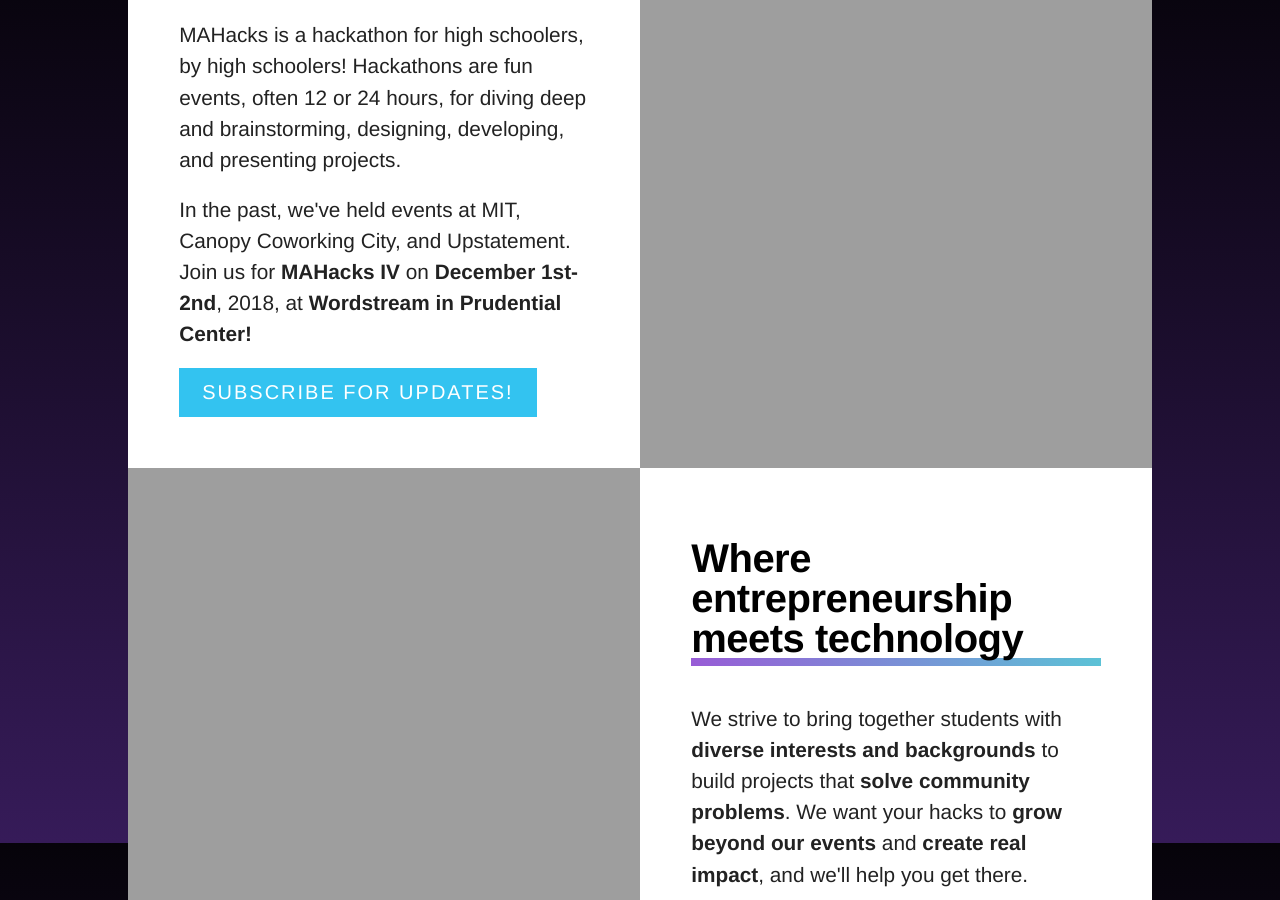
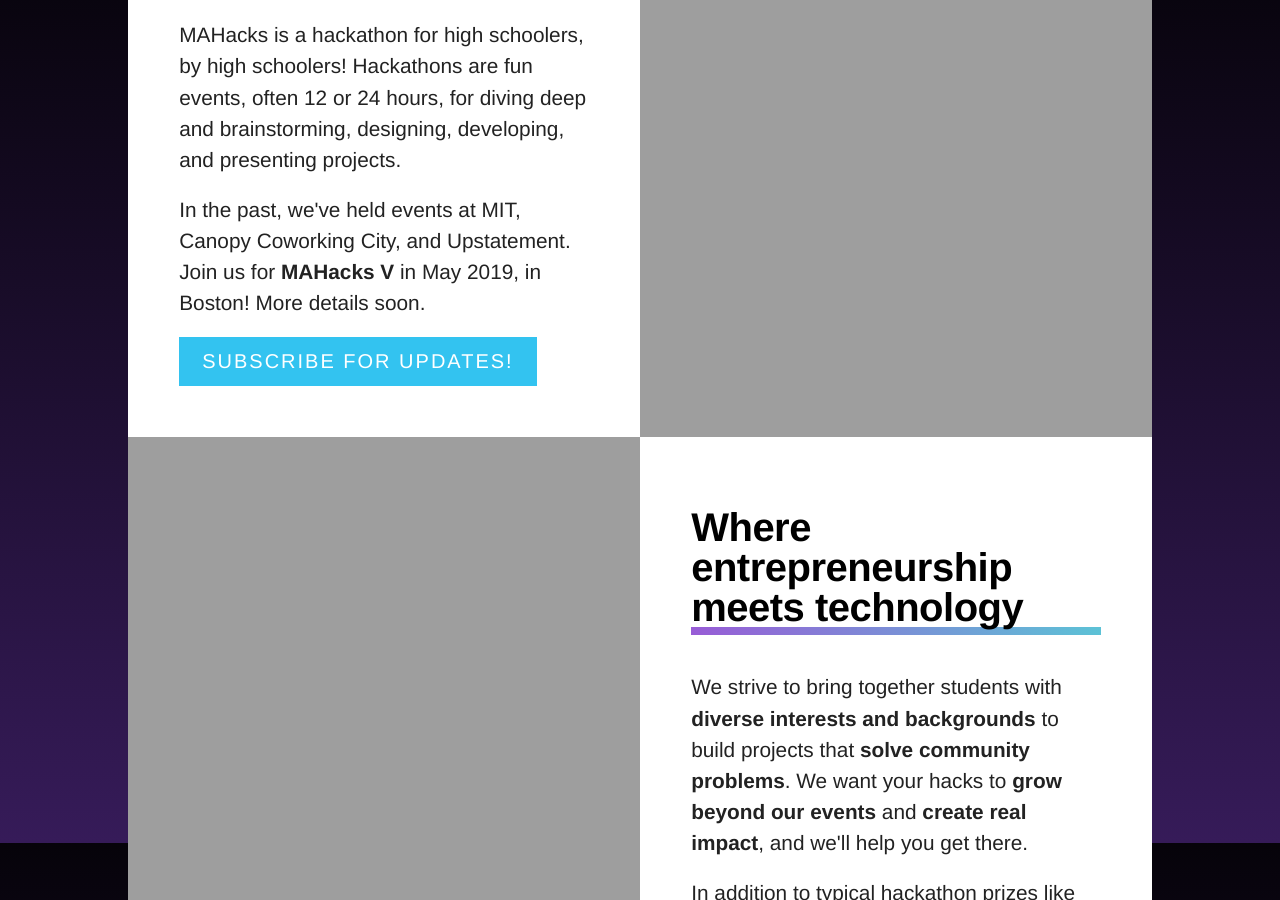
Before and after one commit to mahacks/old-website, a Jekyll site: the page built from index.html, in a window 1280 px wide and 900 px high, scrolled down 957 px. Built offline with Jekyll 4.4.1, drawn with Linux system fonts in a browser that asks for light colours; some web fonts are replaced; a script that is not in the unit is left out.

Commit message:
Update w/ MAHacks V

```diff
--- a/index.html
+++ b/index.html
@@ -23,7 +23,7 @@
 
 				<p>MAHacks is a hackathon for high schoolers, by high schoolers! Hackathons are fun events, often 12 or 24 hours, for diving deep and brainstorming, designing, developing, and presenting projects.</p>
 
-				<p>In the past, we've held events at MIT, Canopy Coworking City, and Upstatement. Join us for <b>MAHacks IV</b> on <b>December 1st-2nd</b>, 2018, at <b>Wordstream in Prudential Center!</b></p>
+				<p>In the past, we've held events at MIT, Canopy Coworking City, and Upstatement. Join us for <b>MAHacks V</b> in May 2019, in Boston! More details soon.</p>
 
 				<a href="subscribe" class="button button-primary">Subscribe for Updates!</a>
 			</article>
```
